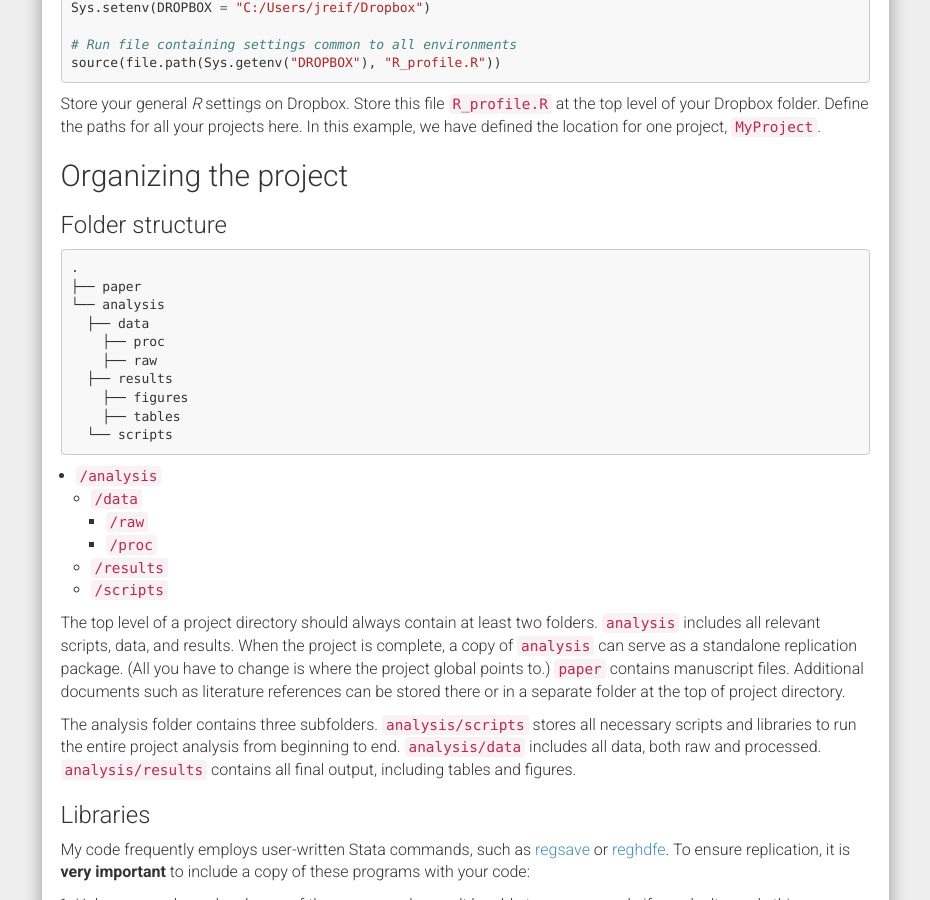
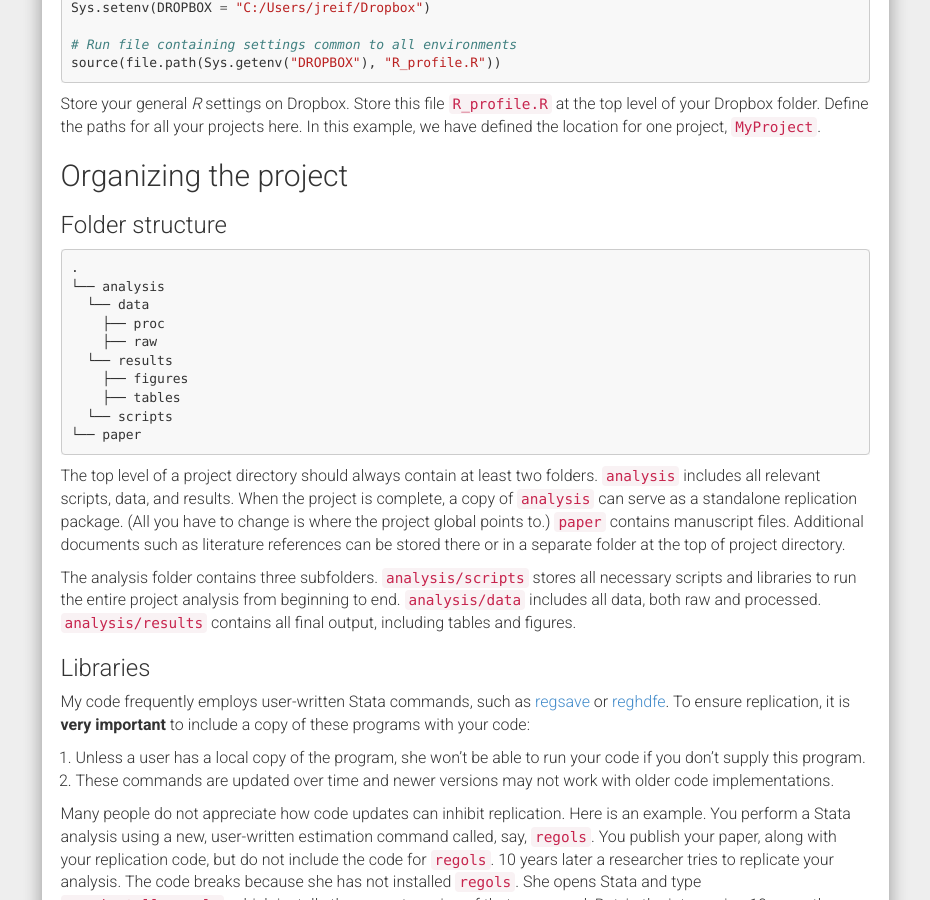
Before and after one commit to reifjulian/reifjulian.github.io, a Jekyll site: the page built from guide.md, in a window 1280 px wide and 900 px high, scrolled down 2331 px. Shown: the whole window, without its empty margins (321-1251 px from the left). Built offline with Jekyll 4.4.1, drawn with Linux system fonts in a browser that asks for light colours; nearby versions of some CDN libraries; comment, search, counter and statistics services are not loaded.

Commit message:
Update guide.md

````diff
--- a/guide.md
+++ b/guide.md
@@ -83,24 +83,17 @@ Store your general *R* settings on Dropbox. Store this file `R_profile.R` at the
 
 ```text
 .
-├── paper
 └── analysis
-  ├── data
+  └── data
     ├── proc
     ├── raw
-  ├── results
+  └── results
     ├── figures
     ├── tables
   └── scripts
+└── paper
 ```
 
-
-- `/analysis`
-  -  `/data`
-     -  `/raw`
-     -  `/proc`
-  -  `/results`
-  -  `/scripts`
 
 The top level of a project directory should always contain at least two folders. `analysis` includes all relevant scripts, data, and results. When the project is complete, a copy of `analysis` can serve as a standalone replication package. (All you have to change is where the project global points to.) `paper` contains manuscript files. Additional documents such as literature references can be stored there or in a separate folder at the top of project directory.
 
````
